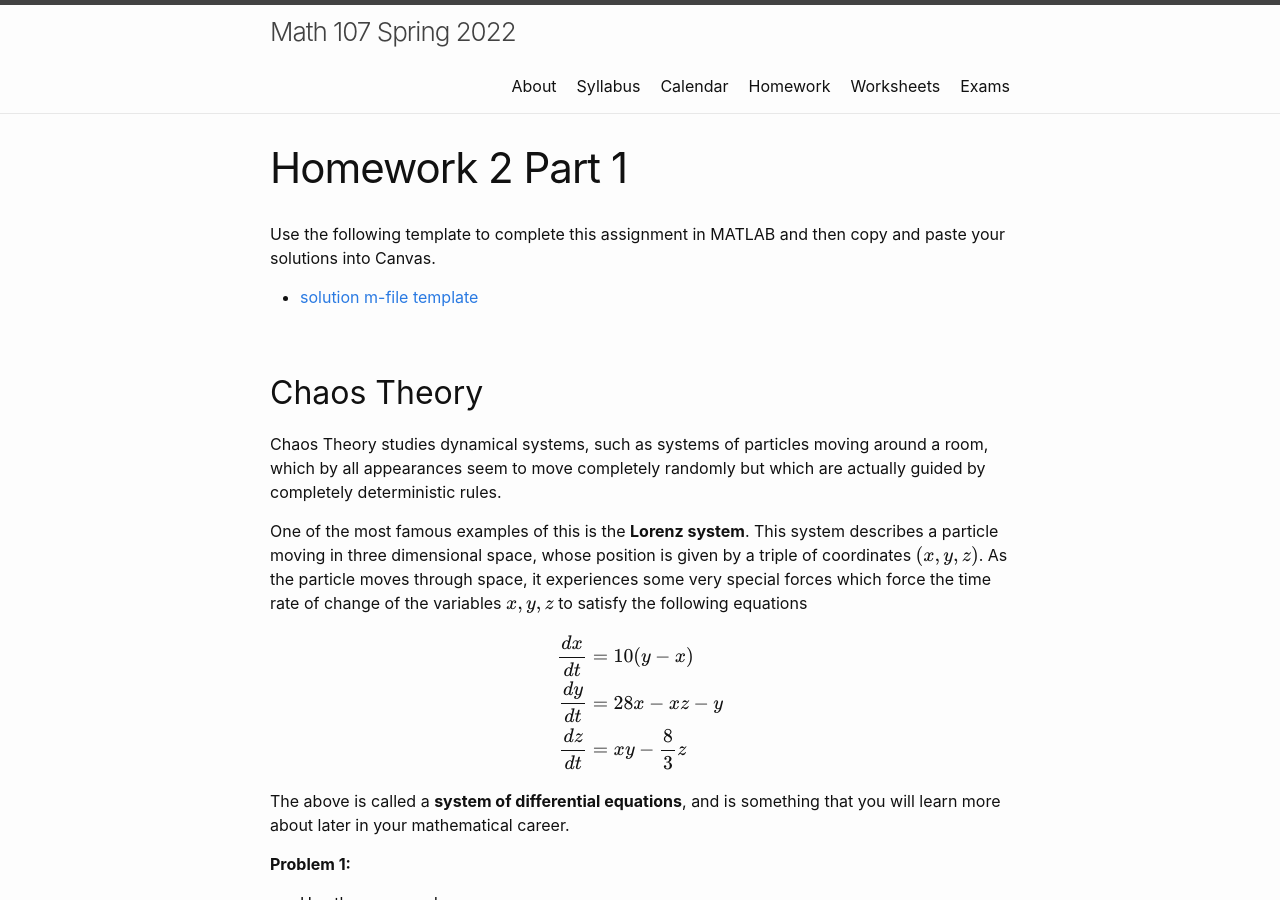
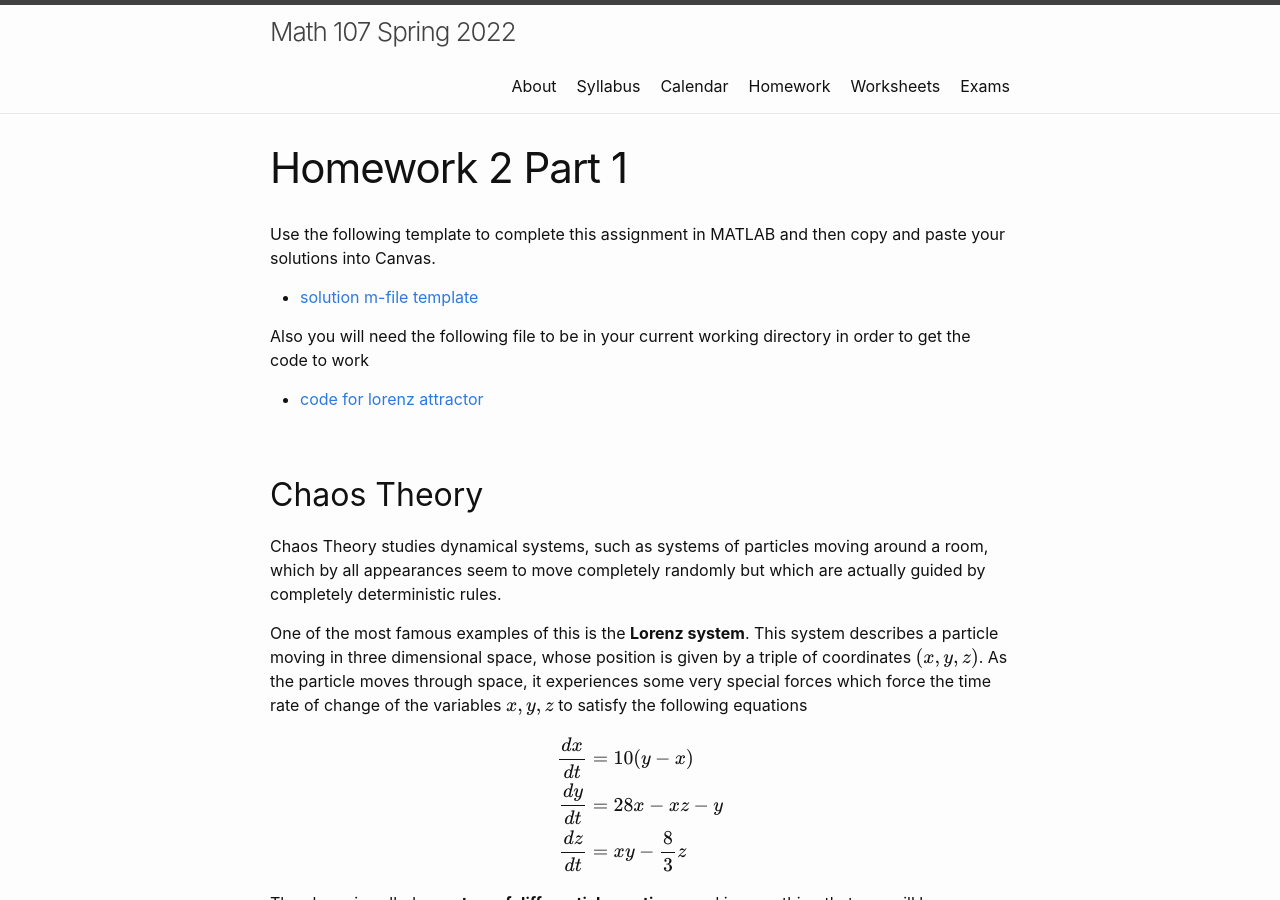
Before and after one commit to wcasper/math107spring2022, a Jekyll site: the page built from _homework/hw2/hw2-part1.md, in a window 1280 px wide and 900 px high. Built offline with Jekyll 4.4.1, drawn with Linux system fonts in a browser that asks for light colours.

Commit message:
added link to lorenz attractor code

```diff
--- a/_homework/hw2/hw2-part1.md
+++ b/_homework/hw2/hw2-part1.md
@@ -6,6 +6,9 @@ permalink: /homework/hw2/hw2-part1
 
 Use the following template to complete this assignment in MATLAB and then copy and paste your solutions into Canvas.
 * [solution m-file template](hw2_part1.m)
+
+Also you will need the following file to be in your current working directory in order to get the code to work
+* [code for lorenz attractor](lorenz.m)
 
 ## Chaos Theory
 
```
